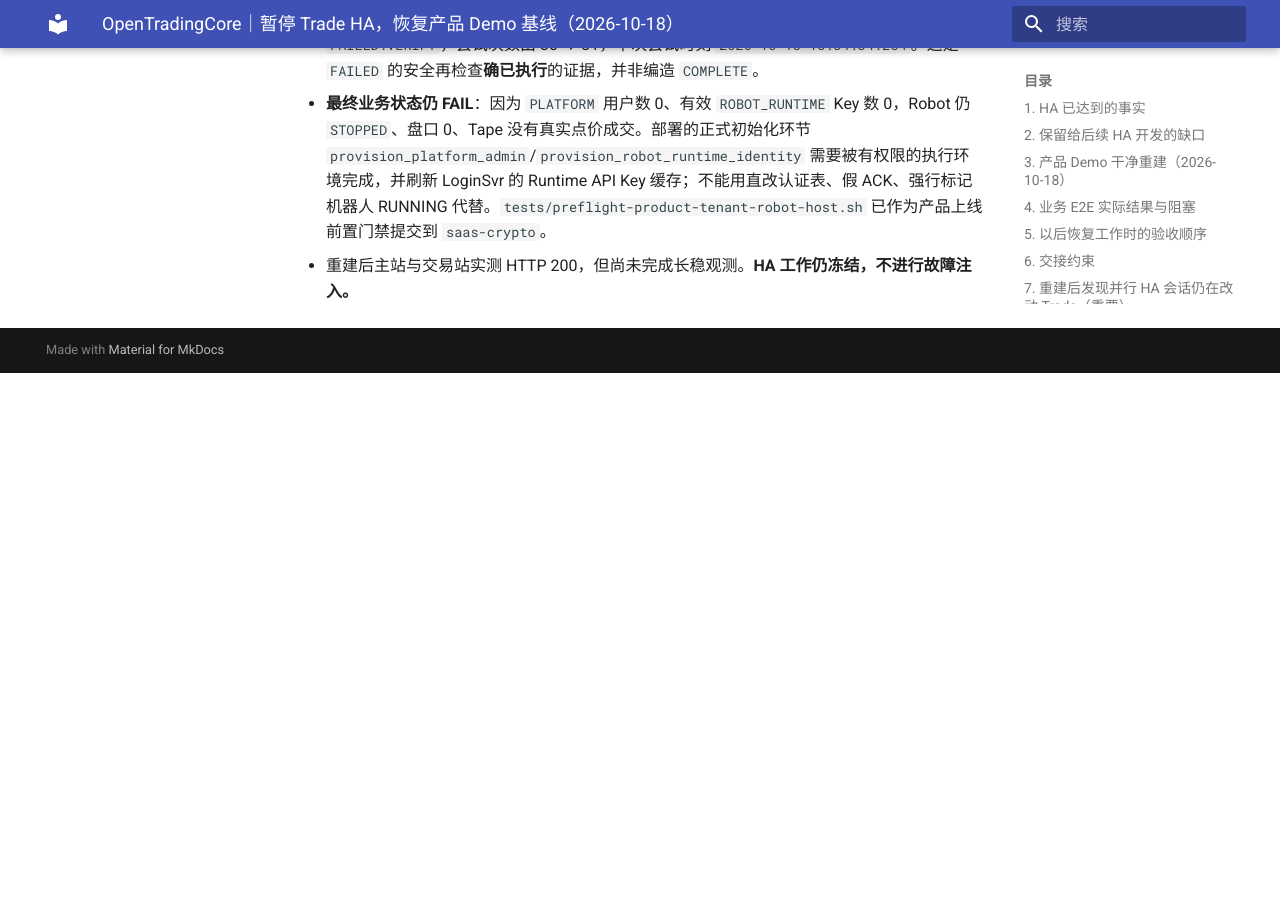
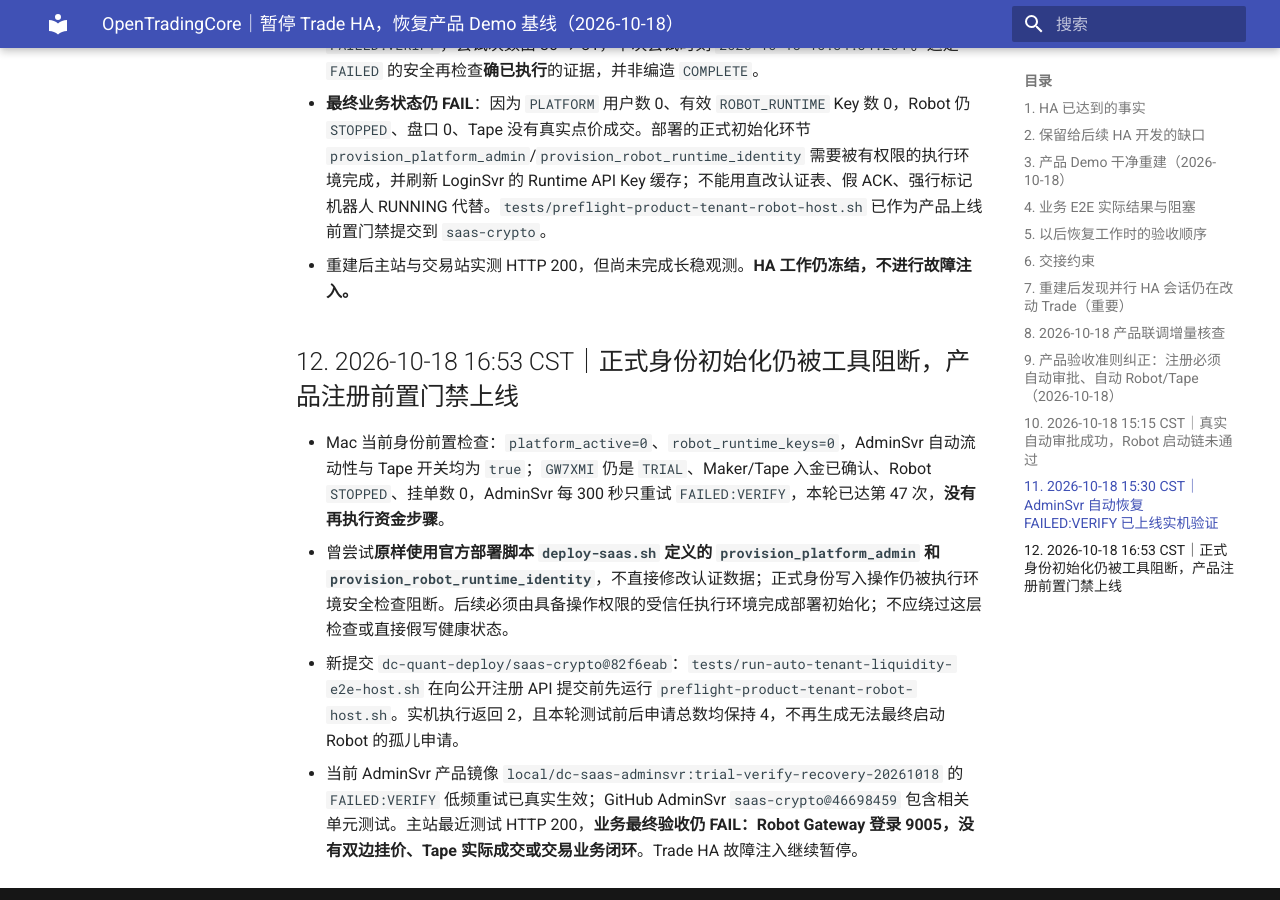
Before and after one commit to bliplink/dc-quant-deploy, an MkDocs documentation site: the page built from docs/TRADE_HA_PAUSED_PRODUCT_DEMO_BASELINE_20261018.zh-CN.md, in a window 1280 px wide and 900 px high, scrolled down 5902 px. Built offline with MkDocs 1.6.1 and Material for MkDocs 9.7.7, drawn with Linux system fonts in a browser that asks for light colours; before the commit the page ends 6275 px from its top, so only the background shows below that.

Commit message:
docs(saas): record blocked official bootstrap and fail-closed tenant preflight [skip ci]

```diff
--- a/docs/TRADE_HA_PAUSED_PRODUCT_DEMO_BASELINE_20261018.zh-CN.md
+++ b/docs/TRADE_HA_PAUSED_PRODUCT_DEMO_BASELINE_20261018.zh-CN.md
@@ -93,3 +93,11 @@
 - 实际已通过离线 Docker 构建 `local/dc-saas-adminsvr:trial-verify-recovery-20261018`，镜像 `sha256:3b8fb7be4c7349b1e52ef2355cb7844f02cb64fb56e2bae05f9ee1caf01a5449`，**只滚动替换 AdminSvr**；其他业务服务未重启。升级后新 AdminSvr 实际重新认领 `GW7XMI` 的 `FAILED:VERIFY`，尝试次数由 30 → 31，下次尝试时刻 `2026-10-18 15:34:34.204`。这是 `FAILED` 的安全再检查**确已执行**的证据，并非编造 `COMPLETE`。
 - **最终业务状态仍 FAIL**：因为 `PLATFORM` 用户数 0、有效 `ROBOT_RUNTIME` Key 数 0，Robot 仍 `STOPPED`、盘口 0、Tape 没有真实点价成交。部署的正式初始化环节 `provision_platform_admin`/`provision_robot_runtime_identity` 需要被有权限的执行环境完成，并刷新 LoginSvr 的 Runtime API Key 缓存；不能用直改认证表、假 ACK、强行标记机器人 RUNNING 代替。`tests/preflight-product-tenant-robot-host.sh` 已作为产品上线前置门禁提交到 `saas-crypto`。
 - 重建后主站与交易站实测 HTTP 200，但尚未完成长稳观测。**HA 工作仍冻结，不进行故障注入。**
+
+
+## 12. 2026-10-18 16:53 CST｜正式身份初始化仍被工具阻断，产品注册前置门禁上线
+
+- Mac 当前身份前置检查：`platform_active=0`、`robot_runtime_keys=0`，AdminSvr 自动流动性与 Tape 开关均为 `true`；`GW7XMI` 仍是 `TRIAL`、Maker/Tape 入金已确认、Robot `STOPPED`、挂单数 0，AdminSvr 每 300 秒只重试 `FAILED:VERIFY`，本轮已达第 47 次，**没有再执行资金步骤**。
+- 曾尝试**原样使用官方部署脚本 `deploy-saas.sh` 定义的 `provision_platform_admin` 和 `provision_robot_runtime_identity`**，不直接修改认证数据；正式身份写入操作仍被执行环境安全检查阻断。后续必须由具备操作权限的受信任执行环境完成部署初始化；不应绕过这层检查或直接假写健康状态。
+- 新提交 `dc-quant-deploy/saas-crypto@82f6eab`：`tests/run-auto-tenant-liquidity-e2e-host.sh` 在向公开注册 API 提交前先运行 `preflight-product-tenant-robot-host.sh`。实机执行返回 2，且本轮测试前后申请总数均保持 4，不再生成无法最终启动 Robot 的孤儿申请。
+- 当前 AdminSvr 产品镜像 `local/dc-saas-adminsvr:trial-verify-recovery-20261018` 的 `FAILED:VERIFY` 低频重试已真实生效；GitHub AdminSvr `saas-crypto@46698459` 包含相关单元测试。主站最近测试 HTTP 200，**业务最终验收仍 FAIL：Robot Gateway 登录 9005，没有双边挂价、Tape 实际成交或交易业务闭环**。Trade HA 故障注入继续暂停。
```
